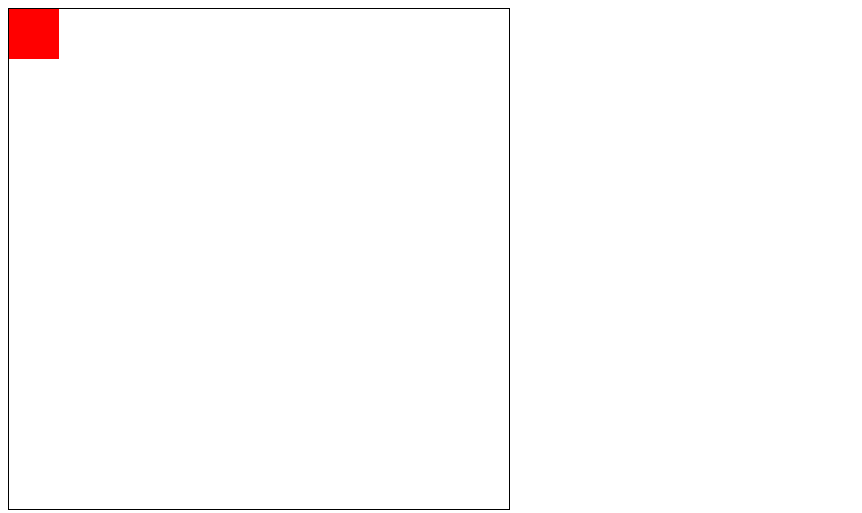
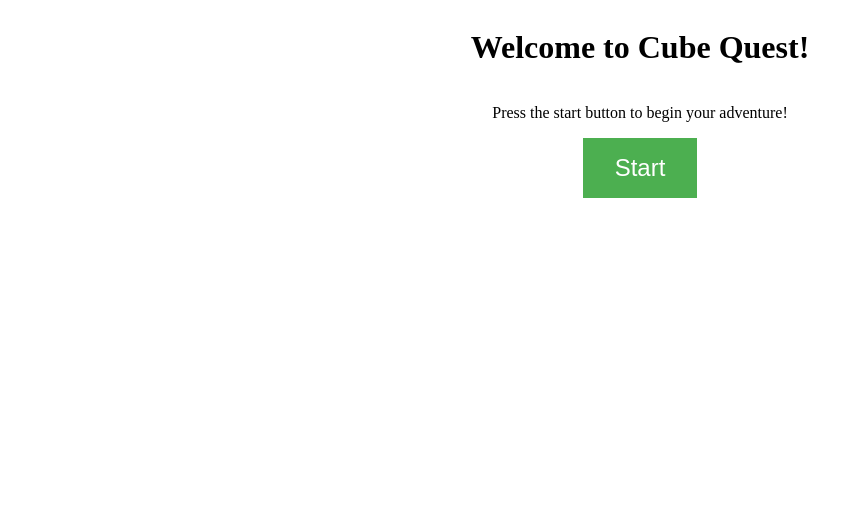
Before and after one commit to GrantinoBodinoIII/Cube-Quest, a plain HTML site: page public/index.html in a window 1280 px wide. Shown: the whole page, without its empty margins (0-862 px from the left). Drawn offline with Linux system fonts and the light colour scheme.

Commit message:
Update index.html

```diff
--- a/public/index.html
+++ b/public/index.html
@@ -2,11 +2,34 @@
 <html>
 <head>
   <title>Cube Quest</title>
+  <style>
+    #welcome-screen {
+      display: flex;
+      flex-direction: column;
+      align-items: center;
+      justify-content: center;
+      height: 100%;
+    }
+    #start-button {
+      padding: 16px 32px;
+      font-size: 24px;
+      border: none;
+      background-color: #4CAF50;
+      color: white;
+      cursor: pointer;
+    }
+    #start-button:hover {
+      background-color: #3e8e41;
+    }
+  </style>
 </head>
-
-
 <body>
-  <canvas id='canvas' width='500' height='500'></canvas>
+  <div id="welcome-screen">
+    <h1>Welcome to Cube Quest!</h1>
+    <p>Press the start button to begin your adventure!</p>
+    <button id="start-button">Start</button>
+  </div>
+  <canvas id='canvas' width='500' height='500' style="display:none;"></canvas>
   <script>
     window.onerror = alert;
     var canvas = document.getElementById('canvas');
@@ -15,13 +38,11 @@
     var draw = canvas.getContext('2d');
     var x = 0;
     var y = 0;
-
     function render() {
       draw.clearRect(0, 0, 500, 500);
       draw.fillStyle = '#FF0000';
       draw.fillRect(x, y, 50, 50);
     }
-
     var intervals = [];
     document.addEventListener('keydown', function(e) {
       if (intervals[e.keyCode] === undefined) {
@@ -32,7 +53,6 @@
       clearInterval(intervals[e.keyCode]);
       intervals[e.keyCode] = undefined;
     });
-
     function looper(e) {
       if (e.keyCode == 37) {
         if (collider(x-1, y)) x -= 1;
@@ -44,21 +64,14 @@
         if (collider(x, y+1)) y += 1;
       }
     }
-
     function collider(x, y) {
       return !(x < 0 || x + 50 > 500 || y < 0 || y + 50 > 500);
     }
-
-    setInterval(render, 1000/60);
+    document.getElementById('start-button').addEventListener('click', function() {
+      document.getElementById('welcome-screen').style.display = 'none';
+      document.getElementById('canvas').style.display = 'block';
+      setInterval(render, 1000/60);
+    });
   </script>
 </body>
-
-
-
-<style>
-  canvas {
-    border: 1px solid black;
-  }
-</style>
-
 </html>
```
